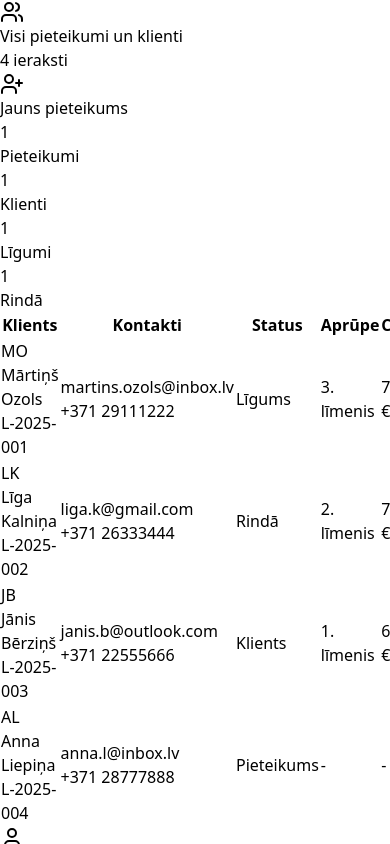
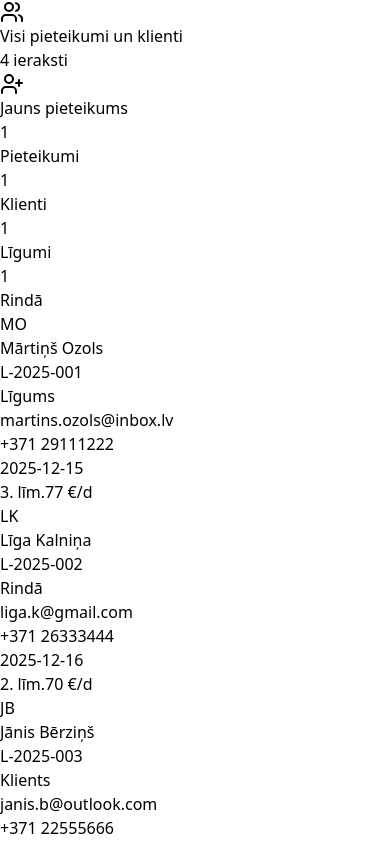
Before and after one commit to Fricbergs/adorable-prototype, a React (Vite) app: page / in a window 390 px wide. Both pictures are taken after a click on the button "Atpakaļ". Shown: the top 844 px of the page. Built offline with nearby package versions, Linux system fonts and the light colour scheme.

Commit message:
Make list view responsive with mobile card layout

```diff
--- a/src/App.jsx
+++ b/src/App.jsx
@@ -1105,16 +1105,16 @@ const ClientIntakePrototype = () => {
     };
 
     return (
-      <div className="min-h-screen bg-gray-50 p-6">
+      <div className="min-h-screen bg-gray-50 p-4 sm:p-6">
         <div className="max-w-5xl mx-auto">
           {/* Header */}
-          <div className="mb-6 flex items-center justify-between">
+          <div className="mb-6 flex flex-col sm:flex-row sm:items-center sm:justify-between gap-4">
             <div className="flex items-center gap-3">
               <div className="w-10 h-10 bg-orange-500 rounded-lg flex items-center justify-center">
                 <Users className="w-6 h-6 text-white" />
               </div>
               <div>
-                <h1 className="text-2xl font-bold text-gray-900">Visi pieteikumi un klienti</h1>
+                <h1 className="text-xl sm:text-2xl font-bold text-gray-900">Visi pieteikumi un klienti</h1>
                 <p className="text-sm text-gray-600">{sampleLeads.length} ieraksti</p>
               </div>
             </div>
@@ -1125,7 +1125,7 @@ const ClientIntakePrototype = () => {
                 setSavedLead(null);
                 setConsultation({ facility: 'melodija', careLevel: '', duration: '', roomType: '' });
               }}
-              className="px-4 py-2 bg-orange-500 text-white rounded-lg hover:bg-orange-600 font-medium flex items-center gap-2"
+              className="w-full sm:w-auto px-4 py-2 bg-orange-500 text-white rounded-lg hover:bg-orange-600 font-medium flex items-center justify-center gap-2"
             >
               <UserPlus className="w-4 h-4" />
               Jauns pieteikums
@@ -1133,27 +1133,85 @@ const ClientIntakePrototype = () => {
           </div>
 
           {/* Stats */}
-          <div className="grid grid-cols-4 gap-4 mb-6">
-            <div className="bg-white rounded-lg shadow-sm border border-gray-200 p-4">
-              <p className="text-2xl font-bold text-orange-600">{sampleLeads.filter(l => l.status === 'prospect').length}</p>
-              <p className="text-sm text-gray-600">Pieteikumi</p>
+          <div className="grid grid-cols-2 sm:grid-cols-4 gap-3 sm:gap-4 mb-6">
+            <div className="bg-white rounded-lg shadow-sm border border-gray-200 p-3 sm:p-4">
+              <p className="text-xl sm:text-2xl font-bold text-orange-600">{sampleLeads.filter(l => l.status === 'prospect').length}</p>
+              <p className="text-xs sm:text-sm text-gray-600">Pieteikumi</p>
             </div>
-            <div className="bg-white rounded-lg shadow-sm border border-gray-200 p-4">
-              <p className="text-2xl font-bold text-yellow-600">{sampleLeads.filter(l => l.status === 'lead').length}</p>
-              <p className="text-sm text-gray-600">Klienti</p>
+            <div className="bg-white rounded-lg shadow-sm border border-gray-200 p-3 sm:p-4">
+              <p className="text-xl sm:text-2xl font-bold text-yellow-600">{sampleLeads.filter(l => l.status === 'lead').length}</p>
+              <p className="text-xs sm:text-sm text-gray-600">Klienti</p>
             </div>
-            <div className="bg-white rounded-lg shadow-sm border border-gray-200 p-4">
-              <p className="text-2xl font-bold text-green-600">{sampleLeads.filter(l => l.status === 'agreement').length}</p>
-              <p className="text-sm text-gray-600">Līgumi</p>
+            <div className="bg-white rounded-lg shadow-sm border border-gray-200 p-3 sm:p-4">
+              <p className="text-xl sm:text-2xl font-bold text-green-600">{sampleLeads.filter(l => l.status === 'agreement').length}</p>
+              <p className="text-xs sm:text-sm text-gray-600">Līgumi</p>
             </div>
-            <div className="bg-white rounded-lg shadow-sm border border-gray-200 p-4">
-              <p className="text-2xl font-bold text-blue-600">{sampleLeads.filter(l => l.status === 'queue').length}</p>
-              <p className="text-sm text-gray-600">Rindā</p>
+            <div className="bg-white rounded-lg shadow-sm border border-gray-200 p-3 sm:p-4">
+              <p className="text-xl sm:text-2xl font-bold text-blue-600">{sampleLeads.filter(l => l.status === 'queue').length}</p>
+              <p className="text-xs sm:text-sm text-gray-600">Rindā</p>
             </div>
           </div>
 
-          {/* Table */}
-          <div className="bg-white rounded-lg shadow-sm border border-gray-200 overflow-hidden">
+          {/* Mobile Card View */}
+          <div className="block md:hidden space-y-3">
+            {sampleLeads.map((lead) => (
+              <div
+                key={lead.id}
+                className="bg-white rounded-lg shadow-sm border border-gray-200 p-4 cursor-pointer hover:shadow-md transition-shadow"
+                onClick={() => {
+                  setSavedLead({
+                    ...lead,
+                    assignedTo: lead.assignedTo || 'Kristens Blūms',
+                    createdTime: lead.createdTime || '10:00',
+                    consultation: lead.careLevel ? {
+                      facility: 'melodija',
+                      careLevel: lead.careLevel.toString(),
+                      duration: 'long',
+                      roomType: 'single',
+                      price: lead.price
+                    } : null
+                  });
+                  if (lead.status === 'prospect') {
+                    setCurrentStep('lead-view');
+                  } else if (lead.status === 'lead') {
+                    setCurrentStep('waiting');
+                  } else if (lead.status === 'agreement') {
+                    setCurrentStep('agreement');
+                  } else if (lead.status === 'queue') {
+                    setCurrentStep('queue');
+                  }
+                }}
+              >
+                <div className="flex items-start justify-between mb-3">
+                  <div className="flex items-center gap-3">
+                    <div className="w-10 h-10 bg-gradient-to-br from-orange-400 to-orange-600 rounded-full flex items-center justify-center text-white text-sm font-semibold">
+                      {lead.firstName[0]}{lead.lastName[0]}
+                    </div>
+                    <div>
+                      <p className="font-medium text-gray-900">{lead.firstName} {lead.lastName}</p>
+                      <p className="text-xs text-gray-500">{lead.id}</p>
+                    </div>
+                  </div>
+                  {getStatusBadge(lead.status)}
+                </div>
+                <div className="space-y-1 text-sm">
+                  <p className="text-gray-600">{lead.email}</p>
+                  <p className="text-gray-600">{lead.phone}</p>
+                </div>
+                <div className="flex items-center justify-between mt-3 pt-3 border-t border-gray-100 text-sm">
+                  <span className="text-gray-500">{lead.createdDate}</span>
+                  <div className="flex items-center gap-3">
+                    {lead.careLevel && <span className="text-gray-700">{lead.careLevel}. līm.</span>}
+                    {lead.price && <span className="font-medium text-green-600">{lead.price} €/d</span>}
+                  </div>
+                </div>
+              </div>
+            ))}
+          </div>
+
+          {/* Desktop Table View */}
+          <div className="hidden md:block bg-white rounded-lg shadow-sm border border-gray-200 overflow-hidden">
+            <div className="overflow-x-auto">
               <table className="w-full">
                 <thead className="bg-gray-50 border-b border-gray-200">
                   <tr>
@@ -1171,7 +1229,6 @@ const ClientIntakePrototype = () => {
                       key={lead.id}
                       className="hover:bg-gray-50 cursor-pointer"
                       onClick={() => {
-                      // Set the lead data and navigate to appropriate view
                         setSavedLead({
                           ...lead,
                           assignedTo: lead.assignedTo || 'Kristens Blūms',
@@ -1184,7 +1241,6 @@ const ClientIntakePrototype = () => {
                             price: lead.price
                           } : null
                         });
-                      // Navigate based on status
                         if (lead.status === 'prospect') {
                           setCurrentStep('lead-view');
                         } else if (lead.status === 'lead') {
@@ -1238,6 +1294,7 @@ const ClientIntakePrototype = () => {
             </div>
           </div>
         </div>
+      </div>
     );
   };
 
```
Lines whose indentation alone changed are shown as unchanged.
